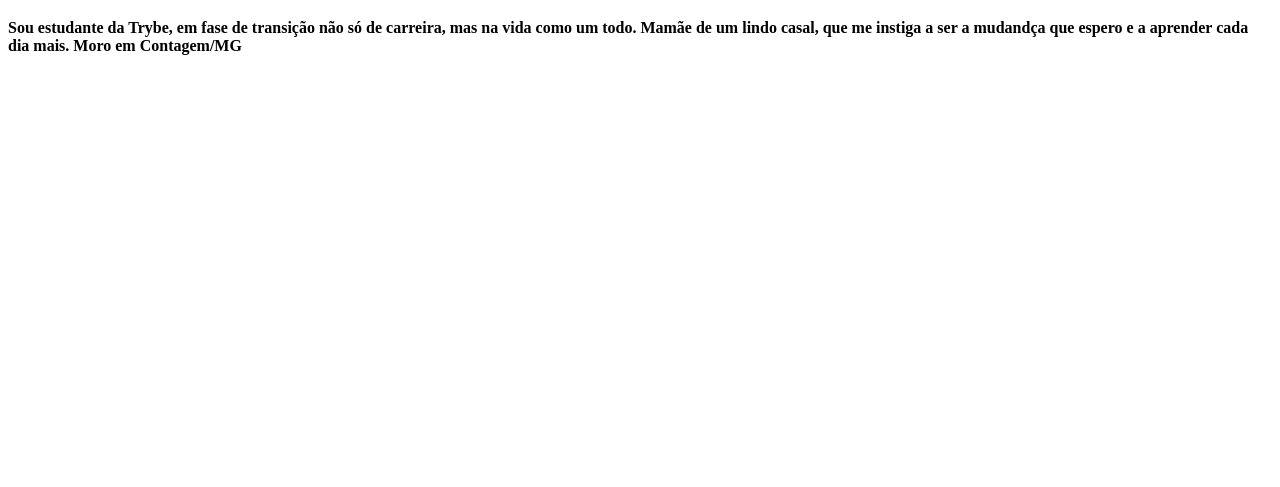
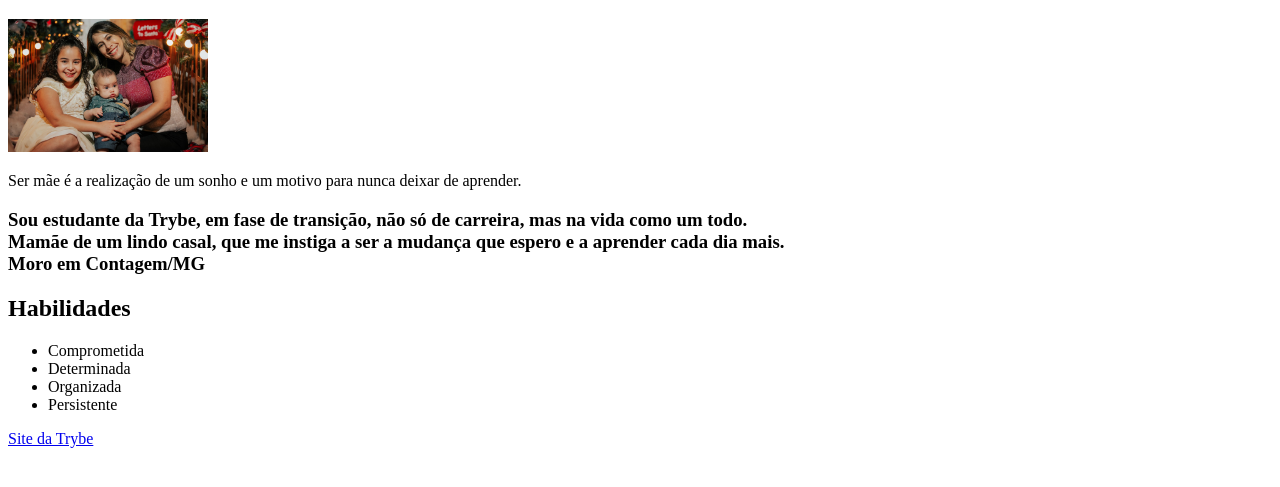
Before and after one commit to Maraise-hub/Portifolio, a plain HTML site: page index.html in a window 1280 px wide. Shown: the part 61-548 px from the top of the page. Drawn offline with Linux system fonts and the light colour scheme.

Commit message:
Finalizando o Portifolio

```diff
--- a/index.html
+++ b/index.html
@@ -1,13 +1,32 @@
 <!DOCTYPE html>
 <html lang="en">
+
 <head>
   <meta charset="UTF-8">
   <meta http-equiv="X-UA-Compatible" content="IE=edge">
   <meta name="viewport" content="width=device-width, initial-scale=1.0">
   <title>Portifólio Web</title>
 </head>
+
 <body>
   <h1>MARAISE GOMES MEDEIROS</h1>
-  <h4>Sou estudante da Trybe, em fase de transição não só de carreira, mas na vida como um todo. Mamãe de um lindo casal, que me instiga a ser a mudandça que espero e a aprender cada dia mais. Moro em Contagem/MG </h4>
+  <img src="img/family.jpg" alt="Foto da familia" width="200px">
+  <p>
+  Ser mãe é a realização de um sonho e um motivo para nunca deixar de aprender.
+   </p>
+   <h3>Sou estudante da Trybe, em fase de transição, não só de carreira, mas na vida como um todo. <br>
+     Mamãe de um lindo casal, que me instiga a ser a mudança que espero e a aprender cada dia mais. <br>Moro em Contagem/MG </h3>
+
+   <h2>Habilidades</h2>
+   <ul>
+     <li>Comprometida</li>
+     <li>Determinada</li>
+     <li>Organizada</li>
+     <li>Persistente</li>
+   </ul>
+
+
+   <a href="www.betrybe.com"> Site da Trybe</a>
 </body>
+
 </html>
```
